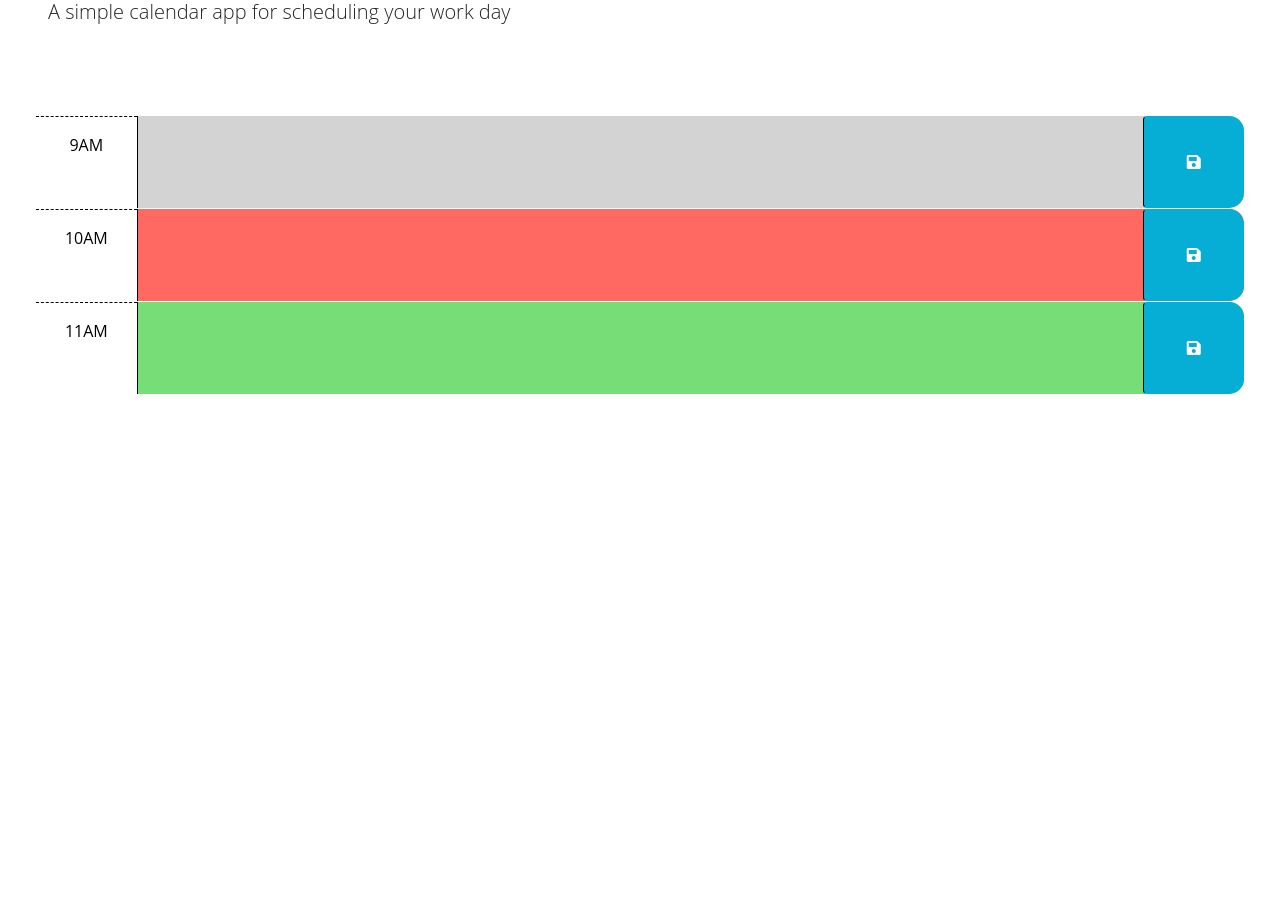
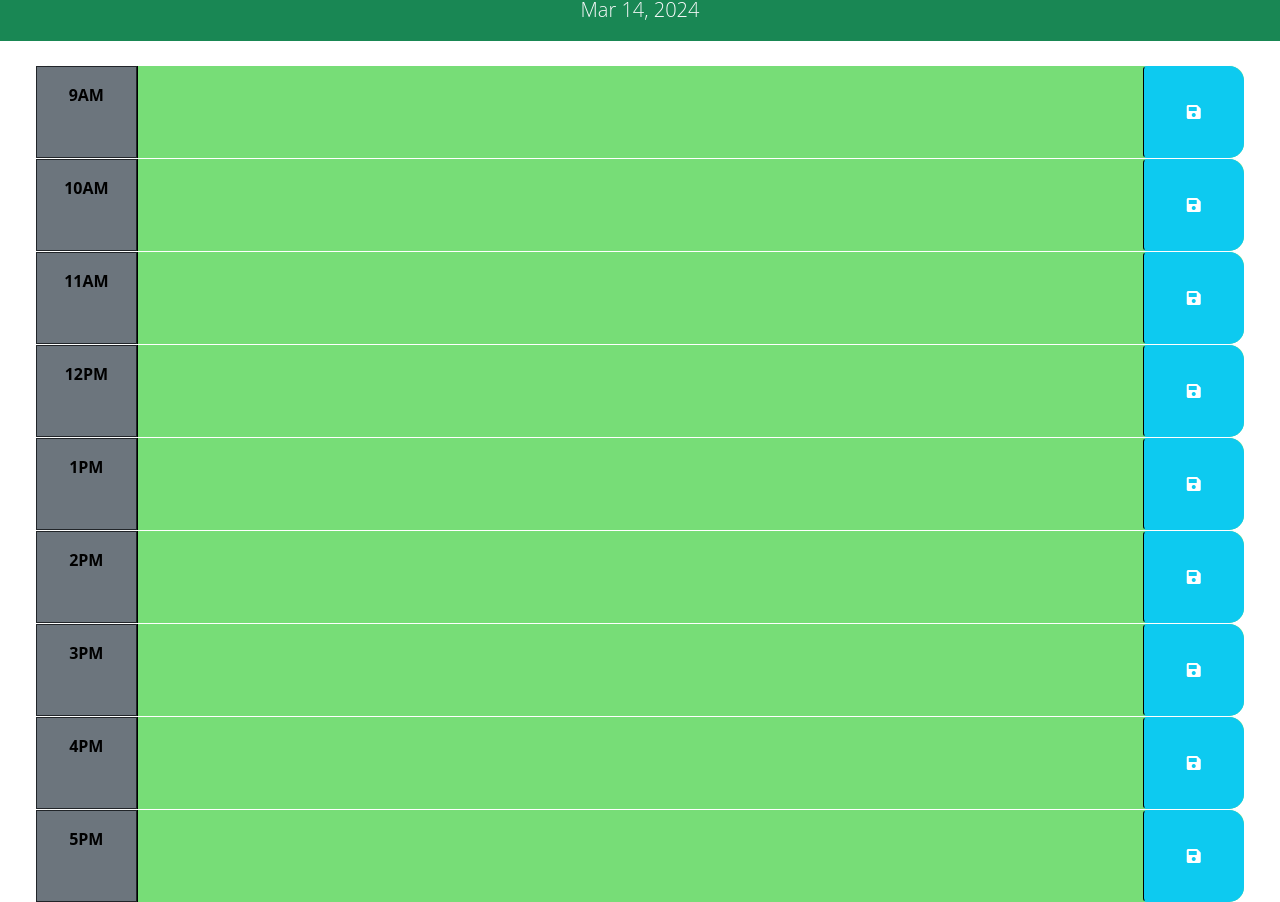
Before and after one commit to KevinKiely/Daily-Planner, a plain HTML site: page index.html in a window 1280 px wide. Shown: the part 136-1038 px from the top of the page. Before the commit the page ends 800 px from the top, so only its background shows below. Drawn offline with nearby package versions, Linux system fonts and the light colour scheme; files that its build step writes are made by us from their sources.

Commit message:
Added new ID's, event listeners, DOM work, set up localstorage, and added updating classes using an if/else loop

```diff
--- a/Assets/script.js
+++ b/Assets/script.js
@@ -1,7 +1,68 @@
 // Wrap all code that interacts with the DOM in a call to jQuery to ensure that
 // the code isn't run until the browser has finished rendering all the elements
 // in the html.
-$(function () {
+
+$(document).ready(function () {
+
+
+  $('#block-10').children().eq(1).val(localStorage.getItem("tenAM"));
+  $('#block-9').children().eq(1).val(localStorage.getItem("nineAM"));
+
+  $('.saveBtn').on('click', function () {
+    console.log("entered saved text");
+    var nineAM = $('#block-9').children().eq(1).val();
+    //GRAB VALUE FOR EACH TIME BLOCK
+
+    localStorage.setItem("nineAM", nineAM);
+
+    var tenAM = $('#block-10').children().eq(1).val();
+    localStorage.setItem("tenAM", tenAM);
+  });
+
+  var hour= parseInt(dayjs().format('HH'));
+  console.log(hour);
+
+  $('.time-block').each(function () {
+    var currentTime = parseInt($(this).attr("id").split('-')[1]);
+    console.log(currentTime);
+
+
+
+    if (currentTime === hour) {
+      console.log('here');
+      $(this).addClass('present');
+      console.log($(this));
+      $(this).removeClass('past');
+      $(this).removeClass('future');
+    }
+    else if (currentTime > hour) {
+      $(this).addClass('future');
+      $(this).removeClass('past');
+      $(this).removeClass('present');
+
+    }
+    else {
+      $(this).addClass('past');
+      $(this).removeClass('future');
+      $(this).removeClass('present');
+    }
+  });
+
+
+  var now = dayjs().format('MMM DD, YYYY');
+  $('#currentDay').text(now);
+
+
+
+});
+
+
+
+
+
+
+
+
 // TODO: Add a listener for click events on the save button. This code should
 // use the id in the containing time-block as a key to save the user input in
 // local storage. HINT: What does `this` reference in the click listener
@@ -14,10 +75,12 @@ $(function () {
 // attribute of each time-block be used to conditionally add or remove the
 // past, present, and future classes? How can Day.js be used to get the
 // current hour in 24-hour time?
+
+// Use currentHour= dayjs().format to get the hour, then compare the current hour to the value of the ID hour. Use an if/else if/else statement. If the hour=IDhour, add attribute "current" to the attribute of the block. If
+
 //
 // TODO: Add code to get any user input that was saved in localStorage and set
 // the values of the corresponding textarea elements. HINT: How can the id
 // attribute of each time-block be used to do this?
 //
 // TODO: Add code to display the current date in the header of the page.
-});
--- a/Assets/style.css
+++ b/Assets/style.css
@@ -31,7 +31,7 @@ textarea {
 }
 
 .past {
-  background-color: #d3d3d3;
+  background-color: #9da8e7;
   color: white;
 }
 
--- a/index.html
+++ b/index.html
@@ -20,16 +20,19 @@
       href="https://fonts.googleapis.com/css2?family=Fira+Sans:wght@400;700&display=swap"
       rel="stylesheet"
     />
-    <link rel="stylesheet" href="style.css" />
+    <link rel="stylesheet" href="./Assets/style.css" />
     <title>Work Day Scheduler</title>
   </head>
 
   <body>
-    <header class="p-5 mb-4">
+    <header class="d-flex flex-column align-items-center mb-4 text-light bg-success">
       <h1 class="display-3">Work Day Scheduler</h1>
       <p class="lead">A simple calendar app for scheduling your work day</p>
-      <p id="currentDay" class="lead"></p>
+      <p id="currentDay" class="lead"> </p>
     </header>
+
+
+
     <div class="container-fluid px-5">
       <!-- Use class for "past", "present", and "future" to apply styles to the
         time-block divs accordingly. The javascript will need to do this by
@@ -42,38 +45,86 @@
         -->
 
       <!-- Example of a past time block. The "past" class adds a gray background color. -->
-      <div id="hour-9" class="row time-block past">
-        <div class="col-2 col-md-1 hour text-center py-3">9AM</div>
+      <div id="block-9" class="row time-block">
+        <div class="bg-secondary border border-dark col-2 col-md-1 hour text-center py-3"> <strong>9AM</strong></div>
         <textarea class="col-8 col-md-10 description" rows="3"> </textarea>
-        <button class="btn saveBtn col-2 col-md-1" aria-label="save">
+        <button class="btn saveBtn bg-info col-2 col-md-1" aria-label="save">
           <i class="fas fa-save" aria-hidden="true"></i>
         </button>
       </div>
 
-      <!-- Example of a present time block. The "present" class adds a red background color. -->
-      <div id="hour-10" class="row time-block present">
-        <div class="col-2 col-md-1 hour text-center py-3">10AM</div>
+      <div id="block-10" class="row time-block">
+        <div class="bg-secondary border border-dark col-2 col-md-1 hour text-center py-3"> <strong>10AM</strong></div>
         <textarea class="col-8 col-md-10 description" rows="3"> </textarea>
-        <button class="btn saveBtn col-2 col-md-1" aria-label="save">
+        <button class="btn saveBtn bg-info col-2 col-md-1" aria-label="save">
           <i class="fas fa-save" aria-hidden="true"></i>
         </button>
       </div>
 
-      <!-- Example of a future time block. The "future" class adds a green background color. -->
-      <div id="hour-11" class="row time-block future">
-        <div class="col-2 col-md-1 hour text-center py-3">11AM</div>
+      <div id="block-11" class="row time-block">
+        <div class="bg-secondary border border-dark col-2 col-md-1 hour text-center py-3"> <strong>11AM</strong></div>
         <textarea class="col-8 col-md-10 description" rows="3"> </textarea>
-        <button class="btn saveBtn col-2 col-md-1" aria-label="save">
+        <button class="btn saveBtn bg-info col-2 col-md-1" aria-label="save">
           <i class="fas fa-save" aria-hidden="true"></i>
         </button>
       </div>
+
+      <div id="block-12" class="row time-block">
+        <div class="bg-secondary border border-dark col-2 col-md-1 hour text-center py-3"> <strong>12PM</strong></div>
+        <textarea class="col-8 col-md-10 description" rows="3"> </textarea>
+        <button class="btn saveBtn bg-info col-2 col-md-1" aria-label="save">
+          <i class="fas fa-save" aria-hidden="true"></i>
+        </button>
+      </div>
+
+      <div id="block-13" class="row time-block">
+        <div class="bg-secondary border border-dark col-2 col-md-1 hour text-center py-3"> <strong>1PM</strong></div>
+        <textarea class="col-8 col-md-10 description" rows="3"> </textarea>
+        <button class="btn saveBtn bg-info col-2 col-md-1" aria-label="save">
+          <i class="fas fa-save" aria-hidden="true"></i>
+        </button>
+      </div>
+
+      <div id="block-14" class="row time-block">
+        <div class="bg-secondary border border-dark col-2 col-md-1 hour text-center py-3"> <strong>2PM</strong></div>
+        <textarea class="col-8 col-md-10 description" rows="3"> </textarea>
+        <button class="btn saveBtn bg-info col-2 col-md-1" aria-label="save">
+          <i class="fas fa-save" aria-hidden="true"></i>
+        </button>
+      </div>
+
+      <div id="block-15" class="row time-block">
+        <div class="bg-secondary border border-dark col-2 col-md-1 hour text-center py-3"> <strong>3PM</strong></div>
+        <textarea class="col-8 col-md-10 description" rows="3"> </textarea>
+        <button class="btn saveBtn bg-info col-2 col-md-1" aria-label="save">
+          <i class="fas fa-save" aria-hidden="true"></i>
+        </button>
+      </div>
+
+      <div id="block-16" class="row time-block">
+        <div class="bg-secondary border border-dark col-2 col-md-1 hour text-center py-3"> <strong>4PM</strong></div>
+        <textarea class="col-8 col-md-10 description" rows="3"> </textarea>
+        <button class="btn saveBtn bg-info col-2 col-md-1" aria-label="save">
+          <i class="fas fa-save" aria-hidden="true"></i>
+        </button>
+      </div>
+
+      <div id="block-17" class="row time-block">
+        <div class="bg-secondary border border-dark col-2 col-md-1 hour text-center py-3"> <strong>5PM</strong></div>
+        <textarea class="col-8 col-md-10 description" rows="3"> </textarea>
+        <button class="btn saveBtn bg-info col-2 col-md-1" aria-label="save">
+          <i class="fas fa-save" aria-hidden="true"></i>
+        </button>
+      </div>
+
+
+
     </div>
 
     <script src="https://cdnjs.cloudflare.com/ajax/libs/jquery/3.2.1/jquery.min.js"></script>
     <script src="https://cdn.jsdelivr.net/npm/dayjs@1.11.3/dayjs.min.js"
     integrity="sha256-iu/zLUB+QgISXBLCW/mcDi/rnf4m4uEDO0wauy76x7U="
     crossorigin="anonymous"></script>
-
-    <script src="script.js"></script>
+    <script src="./Assets/script.js"></script>
   </body>
 </html>
```
Also changed, not shown: 1 other file. Lines whose indentation alone changed are shown as unchanged.
